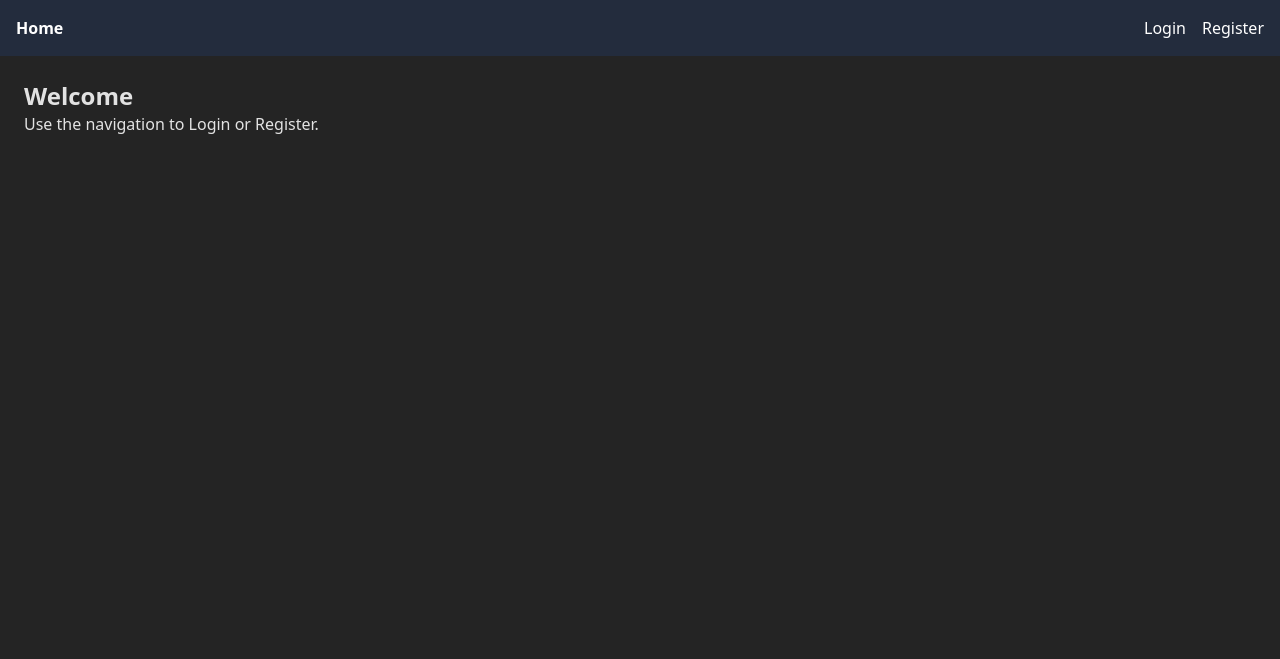
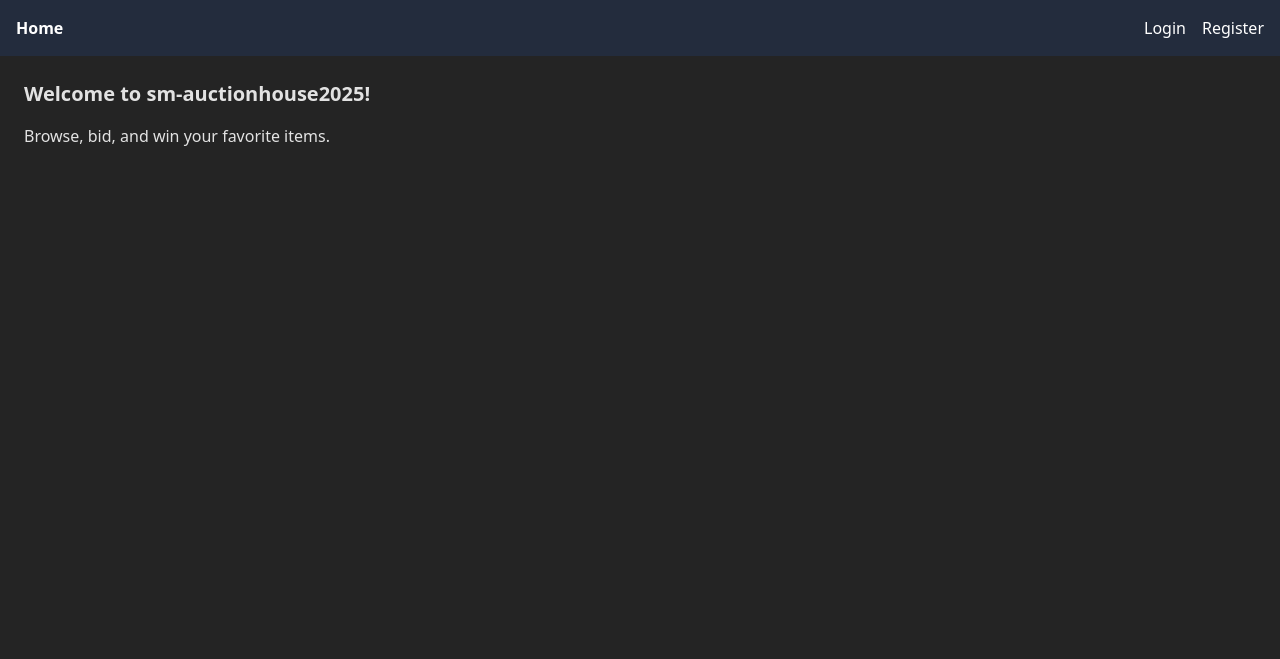
Before and after one commit to Simicedev/Semester-project-AuctionHouse2025, a website built with Vite: page index.html in a window 1280 px wide. Shown: the top 659 px of the page. Built offline with nearby package versions, Linux system fonts and the light colour scheme; no server answers; a web font is replaced by a local one.

Commit message:
footer/layout

```diff
--- /dev/null
+++ b/src/layout/layout.ts
@@ -0,0 +1,85 @@
+// Layout & rendering helpers
+export type Renderable = string | HTMLElement | DocumentFragment;
+
+// Get (or create) the main outlet
+export function getOutlet(): HTMLElement {
+  let root = document.getElementById("app-root") as HTMLElement | null;
+  if (!root) {
+    root = document.createElement("div");
+    root.id = "app-root";
+    root.className = "min-h-screen flex flex-col";
+    // Move all children of body into root except script tags
+    const children = Array.from(document.body.children);
+    for (const child of children) {
+      if (child.tagName !== "SCRIPT") {
+        root.appendChild(child);
+      }
+    }
+    document.body.appendChild(root);
+  }
+  let outlet = document.getElementById("app-content") as HTMLElement | null;
+  if (!outlet) {
+    outlet = document.createElement("main");
+    outlet.id = "app-content";
+    outlet.className = "flex-1";
+    root.appendChild(outlet);
+  }
+  return outlet;
+}
+
+// Clear current outlet content
+export function clearOutlet() {
+  const outlet = getOutlet();
+  outlet.innerHTML = "";
+}
+
+// Render a view (string replaces innerHTML; nodes replace content and append)
+export function renderView(content: Renderable) {
+  const outlet = getOutlet();
+  outlet.innerHTML = "";
+  if (typeof content === "string") {
+    outlet.innerHTML = content;
+  } else {
+    outlet.appendChild(content);
+  }
+}
+
+// Simple html template tag returning a DocumentFragment for safer composition
+export function html(strings: TemplateStringsArray, ...values: any[]): DocumentFragment {
+  const template = document.createElement("template");
+  const raw = strings.reduce((acc, part, i) => acc + part + (i < values.length ? values[i] : ""), "");
+  template.innerHTML = raw.trim();
+  return template.content;
+}
+
+// Ensure a footer exists; returns the footer element
+export function ensureFooter(): HTMLElement {
+  let root = document.getElementById("app-root") as HTMLElement | null;
+  if (!root) {
+    root = document.createElement("div");
+    root.id = "app-root";
+    root.className = "min-h-screen flex flex-col";
+    document.body.appendChild(root);
+  }
+  let footer = document.getElementById("site-footer") as HTMLElement | null;
+  if (!footer) {
+    footer = document.createElement("footer");
+    footer.id = "site-footer";
+    footer.className = "flex flex-col mt-auto p-6 text-sm text-gray-400 border-t border-gray-800 main-color";
+      footer.innerHTML = `
+      <div class="mb-2 gap-6 flex flex-wrap flex-col justify-center">
+            <span class="mx-2 text-2xl">AuctionHouse</span>
+            <span class="mx-2">Worlds largest auction house since 1950</span>
+            <span class="mx-2">Oslo / Kristiansand, Henrik Wergelands gate 93</span>
+            <span class="mx-2">info@auctionhouse.com</span>
+            <span class="mx-2">+47 123 45 678</span>
+        </div>
+
+        <div class="mt-4 border-t"></div>
+            <span class="mt-6">&copy; ${new Date().getFullYear()} AuctionHouse. All rights reserved.</span>
+            `
+
+    root.appendChild(footer);
+  }
+  return footer;
+}
--- a/src/main.ts
+++ b/src/main.ts
@@ -4,6 +4,7 @@ import { renderLogin } from "./pages/login";
 import { renderRegister } from "./pages/register";
 import { isAuthenticated, getUserName, clearAuth, getProfilePicture } from "./storage/authentication";
 import { Router, type Route } from "./router/router";
+import { renderView, ensureFooter } from "./layout/layout";
 if (import.meta.env.PROD && "serviceWorker" in navigator) {
 
   window.addEventListener("load", () => {
@@ -19,17 +20,22 @@ if (import.meta.env.PROD && "serviceWorker" in navigator) {
 };
 
 
-// Simple home view
-function renderHome() {
-  const outlet = document.getElementById("app-content");
-  if (!outlet) return;
-  outlet.innerHTML = `
-    <section class="p-6">
-      <h1 class="text-2xl font-bold">Welcome</h1>
-      <p>Use the navigation to Login or Register.</p>
-    </section>
+// Example component for the home page (can be expanded later)
+function HomeHero(): HTMLElement {
+  const section = document.createElement("section");
+  section.className = "p-6 space-y-4";
+  section.innerHTML = `
+    <h1 class="text-xl font-bold">Welcome to sm-auctionhouse2025!</h1>
+    <p class="mt-2">Browse, bid, and win your favorite items.</p>
+    <div class="grid gap-4 sm:grid-cols-2 lg:grid-cols-3 mt-4" id="featured-listings"></div>
   `;
+  return section;
 }
+
+// Home view using layout utilities
+
+
+
 
 function ensureNav(): HTMLElement {
   let nav = document.getElementById("site-nav") as HTMLElement | null;
@@ -159,9 +165,15 @@ const outletEl = document.getElementById("app-content") as HTMLElement | null;
 const router = new Router(routes, outletEl ?? document.body, renderNotFound);
 
 // Initial render
-renderNav();
+
 router.resolve();
 
 window.addEventListener("auth:changed", () => {
   renderNav();
 });
+
+function renderHome() {
+  ensureFooter();
+  renderView(HomeHero());
+  renderNav();
+}
--- a/src/style.css
+++ b/src/style.css
@@ -1,5 +1,5 @@
 @import "tailwindcss";
-@tailwind utilities;
+
 :root {
   font-family: "Inria Serif",system-ui, Avenir, Helvetica, Arial, sans-serif;
   line-height: 1.5;
@@ -26,3 +26,4 @@ body {
 
 
 .main-color { background-color: #232C3D; }
+.bg-color { background-color: #E9F1FC; }
```
